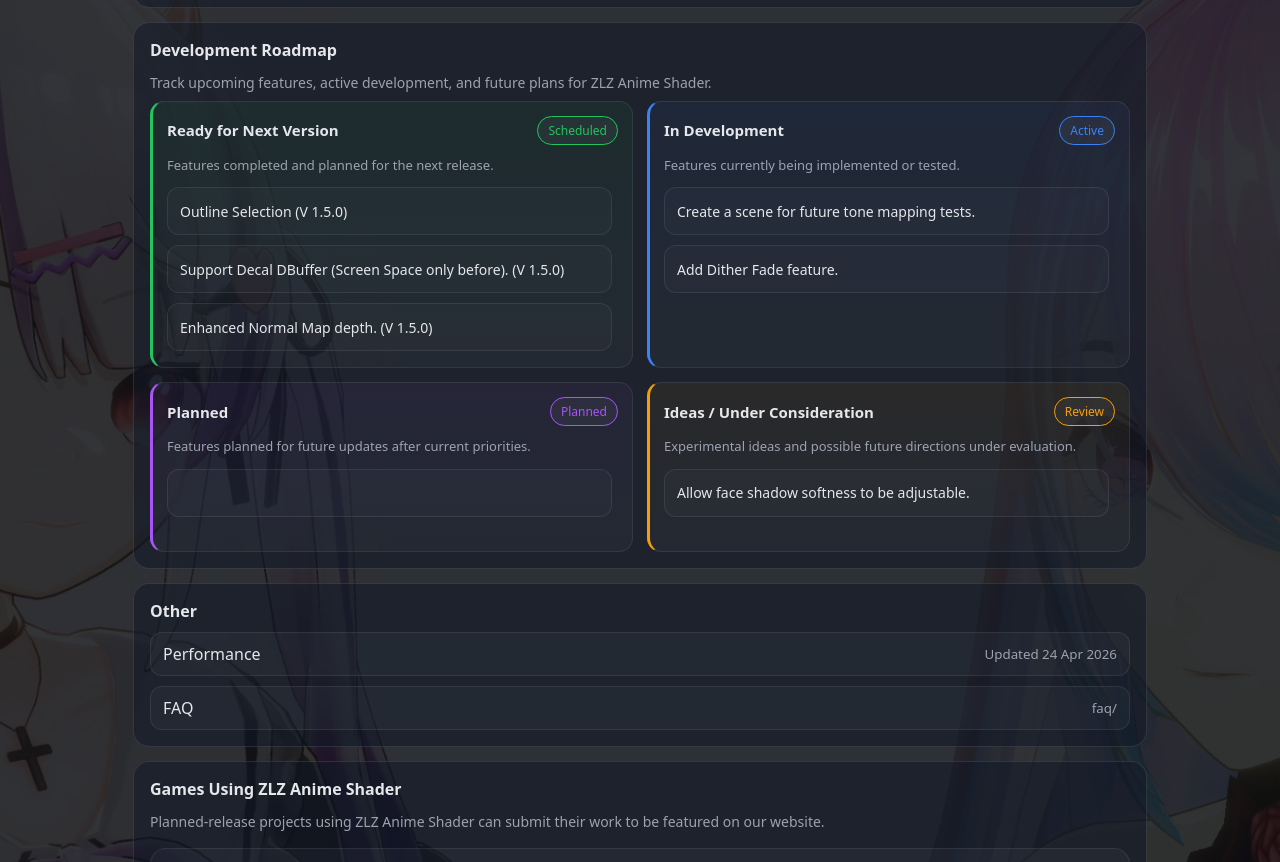
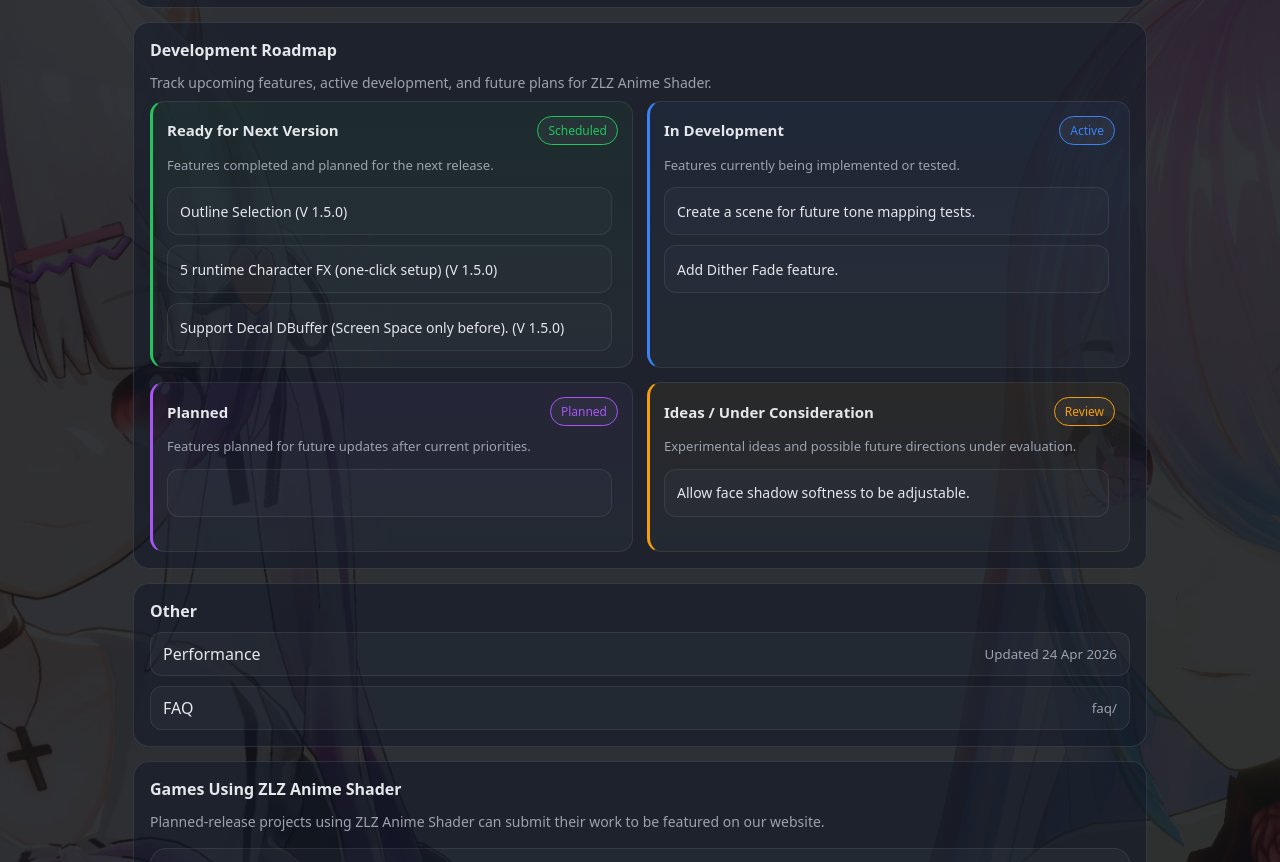
Before and after one commit to zlz-studio/zlz-studio.github.io, a Jekyll site: the page built from index.html, in a window 1280 px wide and 900 px high, scrolled down 1754 px, cut to the strip 0-862 px from the top of the window. Built offline with Jekyll 4.4.1, drawn with Linux system fonts in a browser that asks for light colours.

Commit message:
Update index.html

```diff
--- a/index.html
+++ b/index.html
@@ -695,6 +695,7 @@
 
             <div class="roadmapList">
               <div class="roadmapSlot">Outline Selection (V 1.5.0)</div>
+              <div class="roadmapSlot">5 runtime Character FX (one-click setup) (V 1.5.0)</div>
               <div class="roadmapSlot">Support Decal DBuffer (Screen Space only before). (V 1.5.0)</div>
               <div class="roadmapSlot">Enhanced Normal Map depth. (V 1.5.0)</div>
               <div class="roadmapSlot">Support Normal for Decals. (V 1.5.0)</div>
```
